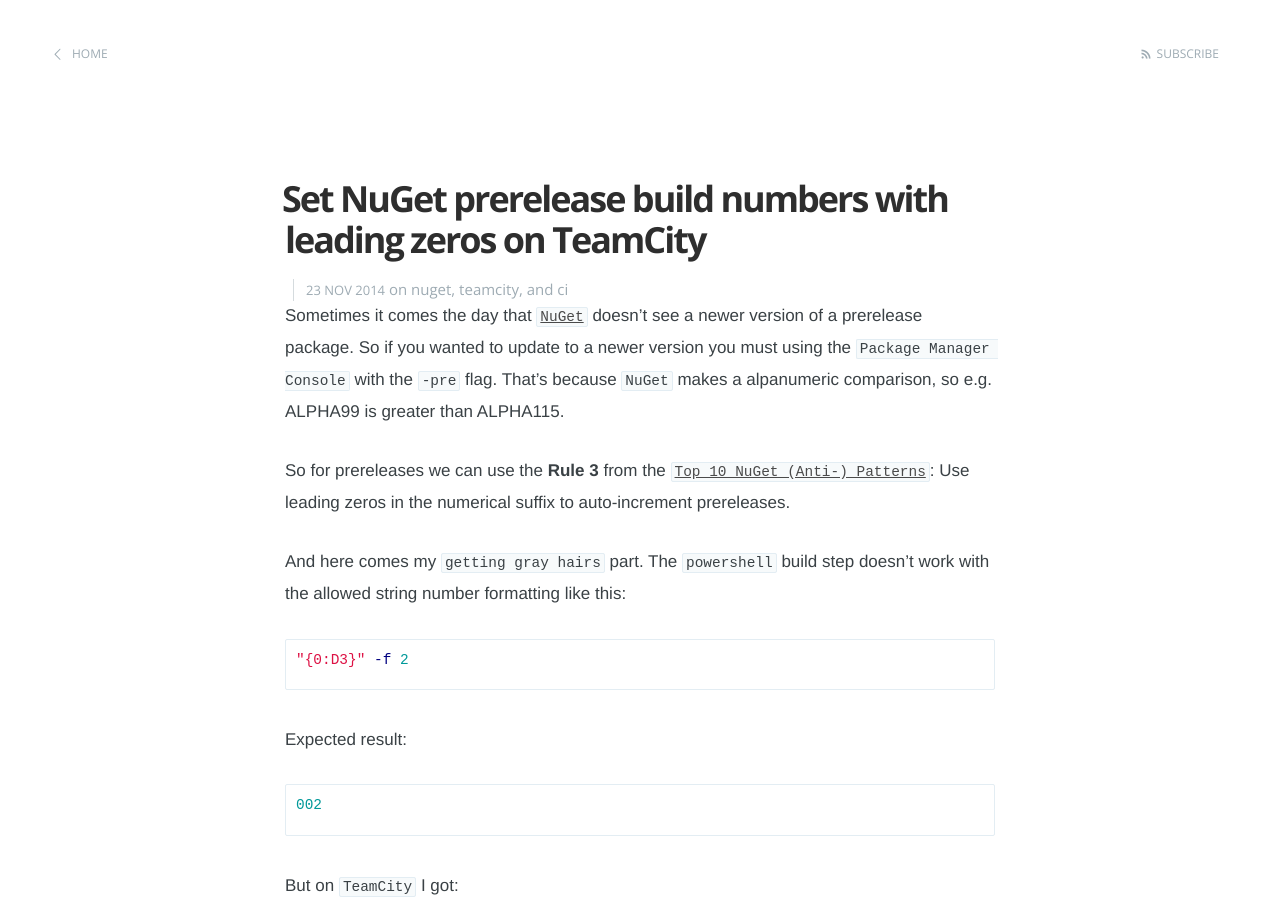
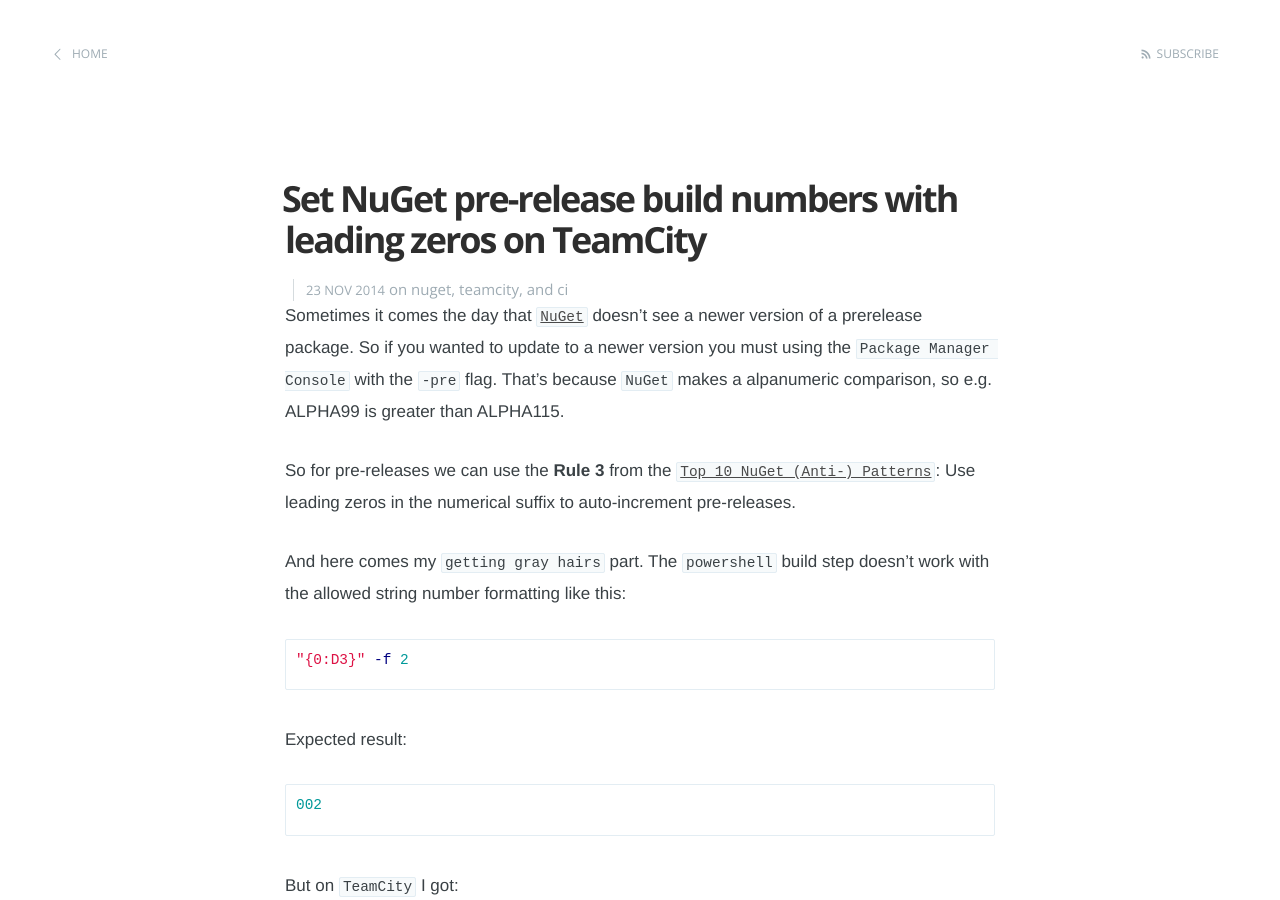
Before and after one commit to punker76/jekyll.jkarger.de, a Jekyll site: the page built from _posts/2014-11-23-set-nuget-prerelease-build-numbers-with-leading-zeros-on-teamcity.markdown, in a window 1280 px wide and 900 px high. Built offline with Jekyll 4.4.1, drawn with Linux system fonts in a browser that asks for light colours; Markdown is read by kramdown in place of the engine named in the settings; comment, search, counter and statistics services are not loaded.

Commit message:
typo prerelease -> pre-release

```diff
--- a/_posts/2014-11-23-set-nuget-prerelease-build-numbers-with-leading-zeros-on-teamcity.markdown
+++ b/_posts/2014-11-23-set-nuget-prerelease-build-numbers-with-leading-zeros-on-teamcity.markdown
@@ -1,6 +1,6 @@
 ---
 layout:     post
-title:      "Set NuGet prerelease build numbers with leading zeros on TeamCity"
+title:      "Set NuGet pre-release build numbers with leading zeros on TeamCity"
 date:       2014-11-23 22:34:12 +0100
 comments:   true
 categories: [nuget,teamcity,ci]
@@ -8,7 +8,7 @@
 
 Sometimes it comes the day that [`NuGet`](https://www.nuget.org/) doesn't see a newer version of a prerelease package. So if you wanted to update to a newer version you must using the `Package Manager Console` with the `-pre` flag. That's because `NuGet` makes a alpanumeric comparison, so e.g. ALPHA99 is greater than ALPHA115.
 
-So for prereleases we can use the **Rule 3** from the [`Top 10 NuGet (Anti-) Patterns`](http://msdn.microsoft.com/en-us/magazine/jj851071.aspx): Use leading zeros in the numerical suffix to auto-increment prereleases.
+So for pre-releases we can use the **Rule 3** from the [`Top 10 NuGet (Anti-) Patterns`](http://msdn.microsoft.com/en-us/magazine/jj851071.aspx): Use leading zeros in the numerical suffix to auto-increment pre-releases.
 
 And here comes my `getting gray hairs` part. The `powershell` build step doesn't work with the allowed string number formatting like this:
 
```
